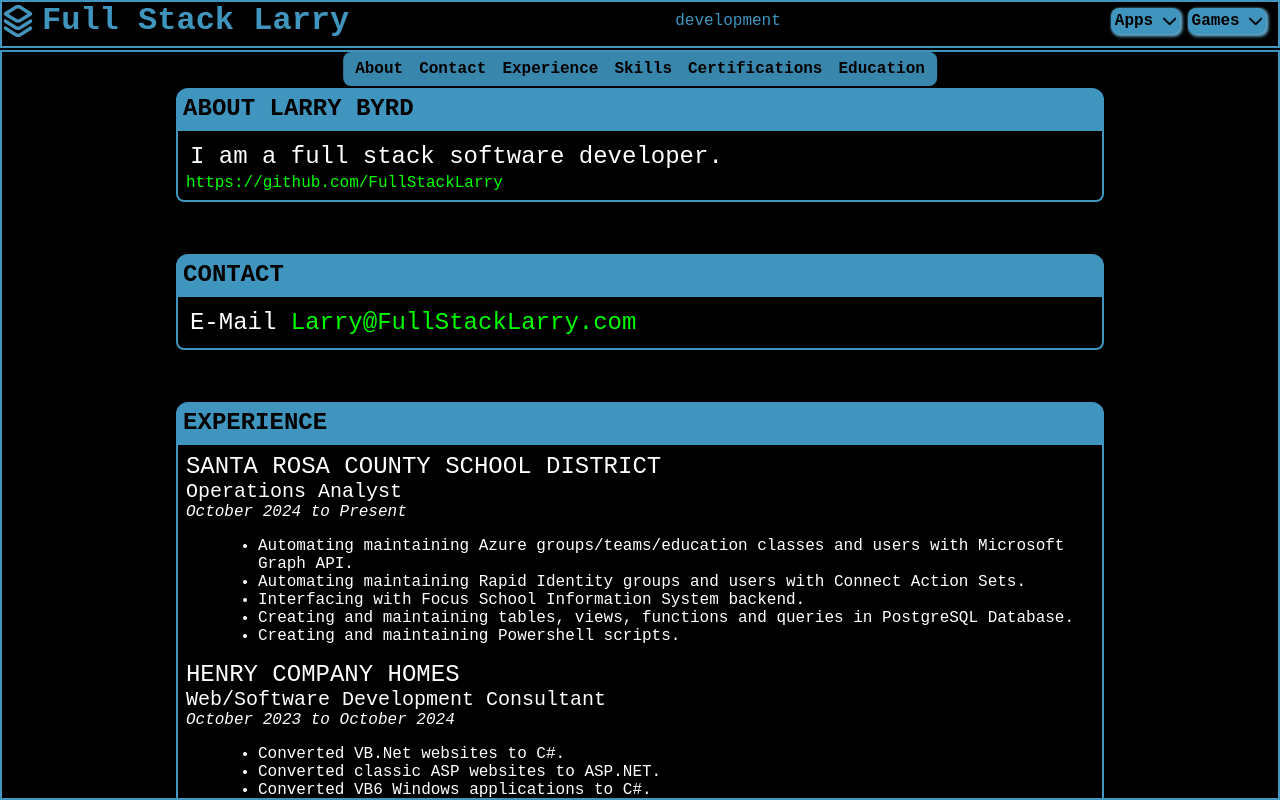
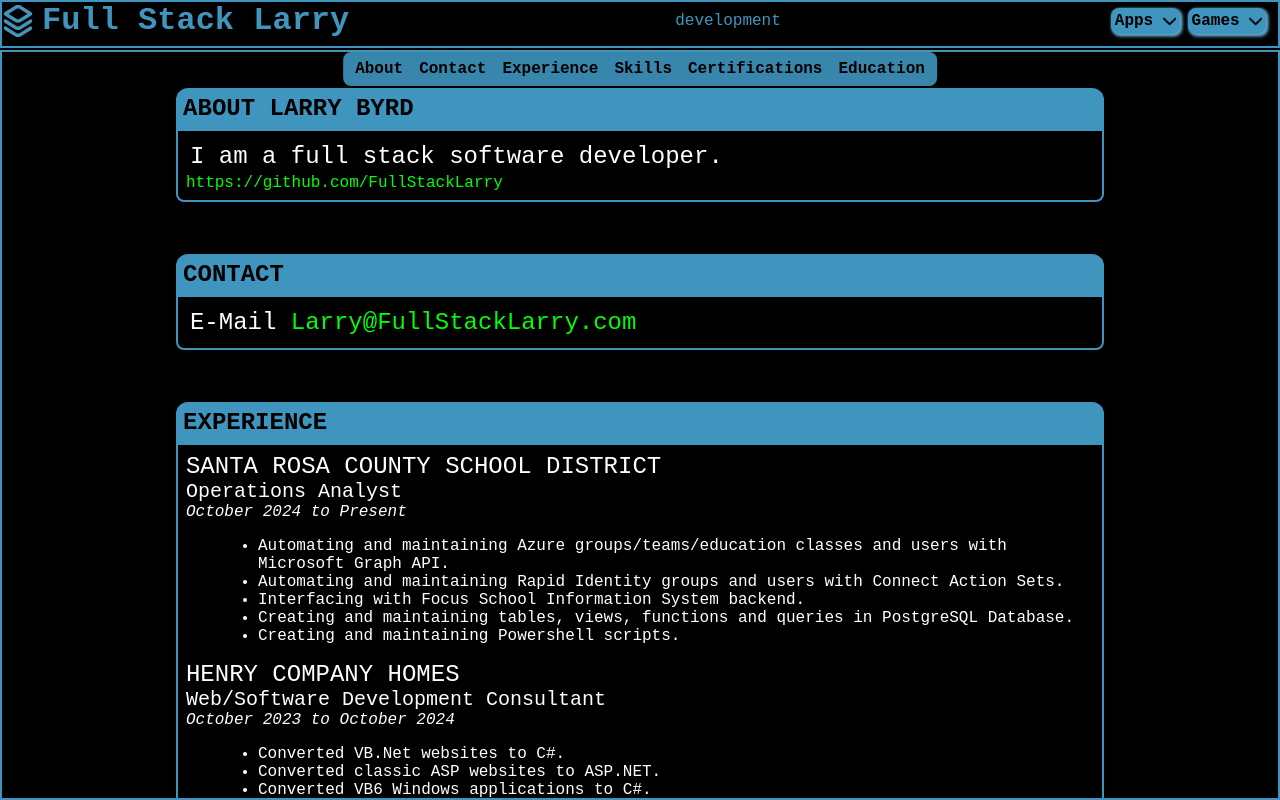
Before and after one commit to FullStackLarry/FullStackLarryNet, a React (Create React App) app in the folder FullStackLarryNet/ClientApp/: page / in a window 1280 px wide. Built offline with nearby package versions, Linux system fonts and the light colour scheme; no server answers.

Commit message:
Fixed typos

```diff
--- a/FullStackLarryNet/ClientApp/src/components/Home/Home.js
+++ b/FullStackLarryNet/ClientApp/src/components/Home/Home.js
@@ -63,11 +63,11 @@ function Home() {
           <span className="resume-dates">October 2024 to Present</span>
           <ul className="resume-list">
             <li>
-              Automating maintaining Azure groups/teams/education classes and
+              Automating and maintaining Azure groups/teams/education classes and
               users with Microsoft Graph API.
             </li>
             <li>
-              Automating maintaining Rapid Identity groups and users with
+              Automating and maintaining Rapid Identity groups and users with
               Connect Action Sets.
             </li>
             <li>Interfacing with Focus School Information System backend.</li>
```
